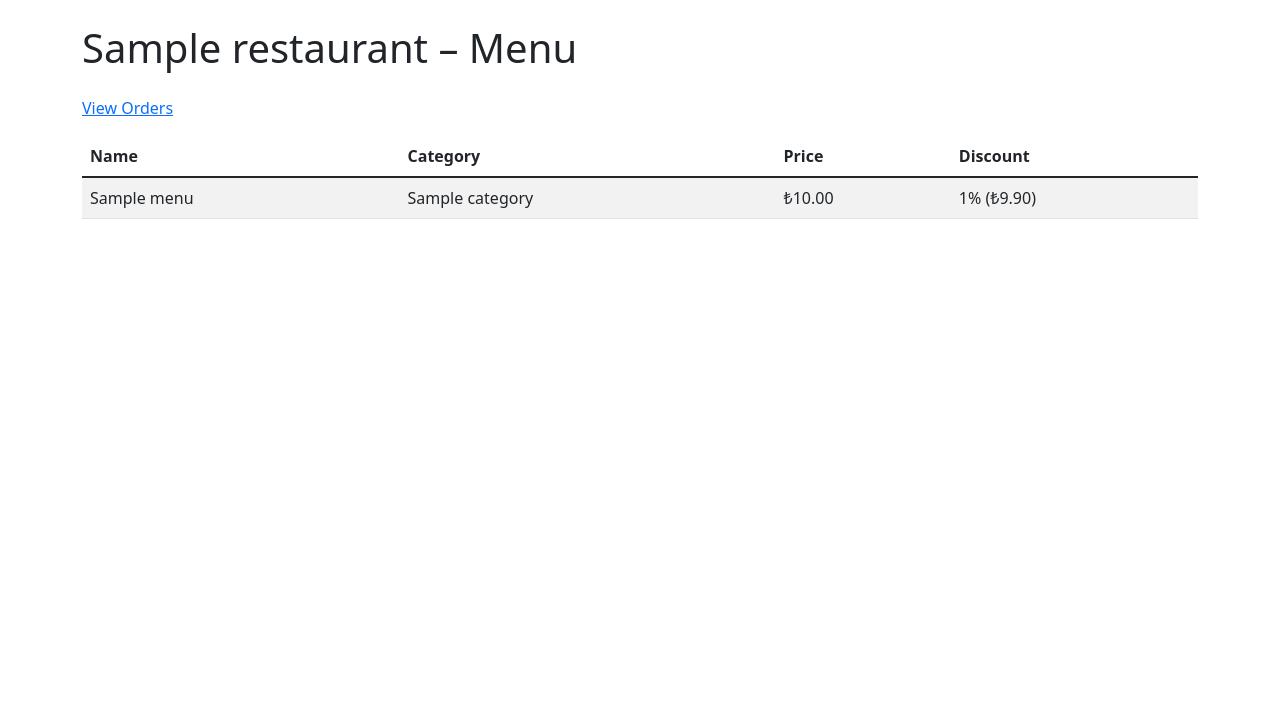
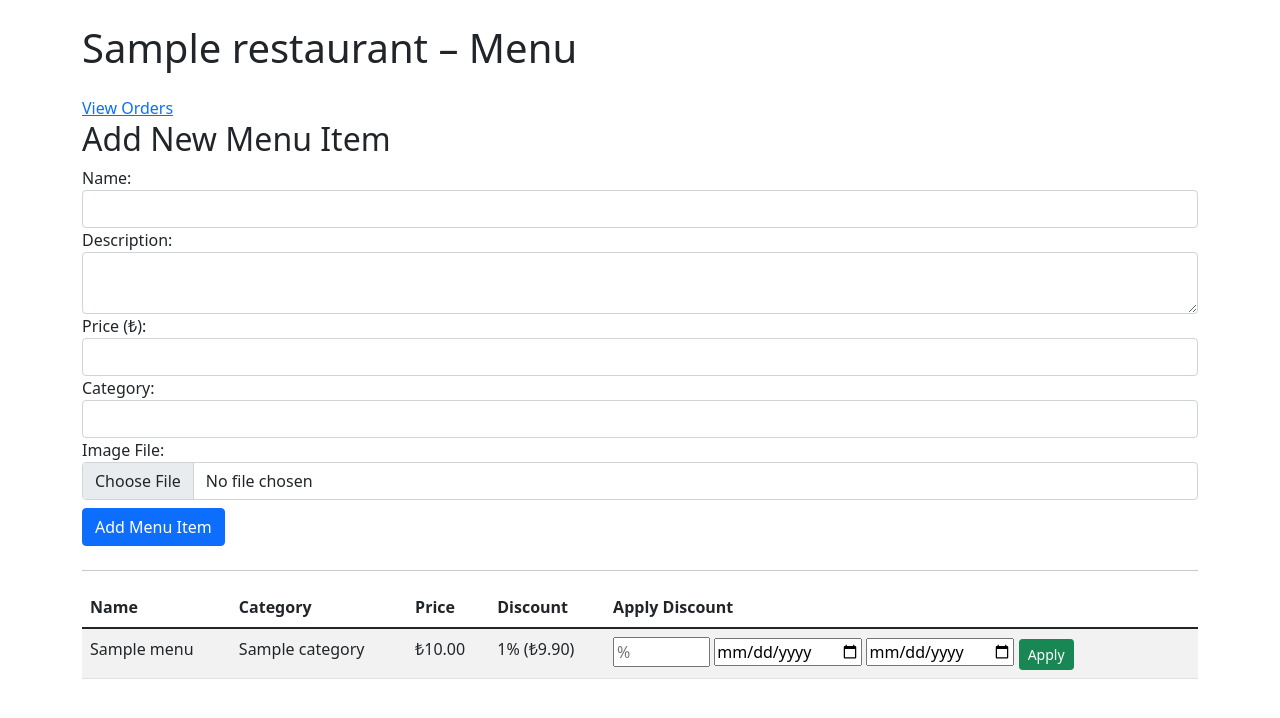
Before and after one commit to aishabunu1/CS202_Group16_Project, a Flask app: template templates/manager/menu.html in a window 1280 px wide. Shown: the part 56-774 px from the top of the page. Run offline with Flask 2, Linux system fonts and the light colour scheme; the template is opened without the code that fills it: most values are stand-ins (such as "Sample title", 1, 10 or a date in 2020).

Commit message:
Implemented  manager menu to add items,  correct current  discounts to show, and  applying new  discount functionality

```diff
--- a/app.py
+++ b/app.py
@@ -19,7 +19,7 @@ app.secret_key = 'your_secret_key_here'
 db_config = {
     'host': 'localhost',
     'user': 'root',
-    'password': 'sabinait',
+    'password': 'Qwertyu2003',
     'database': 'food_ordering_system'
 }
 
@@ -327,25 +327,39 @@ def update_order(order_id):
 @login_required
 @manager_required
 def manager_menu(restaurant_id):
-    # Verify this restaurant belongs to the current manager
+    # Connect to the database
     conn = get_db_connection()
     cursor = conn.cursor(dictionary=True)
 
+    # ✅ Step 1: Verify this restaurant belongs to the logged-in manager
     cursor.execute("""
-        SELECT r.* FROM restaurants r
-        WHERE r.restaurant_id = %s AND r.manager_id = %s
+        SELECT * FROM restaurants
+        WHERE restaurant_id = %s AND manager_id = %s
     """, (restaurant_id, session['user_id']))
+    restaurant = cursor.fetchone()
 
-    restaurant = cursor.fetchone()
     if not restaurant:
         cursor.close()
         conn.close()
-        flash('Restaurant not found or not authorized', 'error')
+        flash('Restaurant not found or not authorized.', 'error')
         return redirect(url_for('manager_dashboard'))
 
-    menu_items = get_menu_items_by_restaurant(restaurant_id)
+    # ✅ Step 2: Get menu items with currently active discounts
+    cursor.execute("""
+        SELECT
+            i.*,
+            d.discount_percentage,
+            d.start_date,
+            d.end_date
+        FROM menu_items i
+        LEFT JOIN discounts d
+            ON i.item_id = d.item_id
+            AND CURDATE() BETWEEN d.start_date AND d.end_date
+        WHERE i.restaurant_id = %s
+    """, (restaurant_id,))
+    menu_items = cursor.fetchall()
 
-    # Get active discounts
+    # ✅ Step 3: Get list of active discounts (optional for display)
     cursor.execute("""
         SELECT d.*, i.name as item_name
         FROM discounts d
@@ -353,15 +367,70 @@ def manager_menu(restaurant_id):
         WHERE i.restaurant_id = %s
         AND CURDATE() BETWEEN d.start_date AND d.end_date
     """, (restaurant_id,))
+    active_discounts = cursor.fetchall()
 
-    active_discounts = cursor.fetchall()
     cursor.close()
     conn.close()
 
+    # ✅ Step 4: Pass everything to the template
     return render_template('manager/menu.html',
-                         restaurant=restaurant,
-                         menu_items=menu_items,
-                         active_discounts=active_discounts)
+                           restaurant=restaurant,
+                           menu_items=menu_items,
+                           active_discounts=active_discounts)
+
+
+
+# Add a new menu item route
+
+@app.route('/manager/menu/add', methods=['POST'])
+@login_required
+@manager_required
+def add_menu_item():
+    restaurant_id = request.form['restaurant_id']
+    name = request.form['name']
+    description = request.form.get('description')
+    price = request.form['price']
+    category = request.form.get('category')
+    image = request.files['image']
+    image_url = image.filename if image else None
+
+    conn = get_db_connection()
+    cursor = conn.cursor()
+    cursor.execute("""
+        INSERT INTO menu_items (restaurant_id, name, description, price, image_url, category)
+        VALUES (%s, %s, %s, %s, %s, %s)
+    """, (restaurant_id, name, description, price, image_url, category))
+    conn.commit()
+    cursor.close()
+    conn.close()
+
+    flash("Menu item added successfully.")
+    return redirect(url_for('manager_menu', restaurant_id=restaurant_id))
+
+
+#apply discount to menu item route
+@app.route('/manager/menu/discount/<int:item_id>', methods=['POST'])
+@login_required
+@manager_required
+def apply_discount(item_id):
+    percentage = request.form['discount_percentage']
+    start_date = request.form['start_date']
+    end_date = request.form['end_date']
+
+    conn = get_db_connection()
+    cursor = conn.cursor()
+    cursor.execute("""
+        INSERT INTO discounts (item_id, discount_percentage, start_date, end_date)
+        VALUES (%s, %s, %s, %s)
+    """, (item_id, percentage, start_date, end_date))
+    conn.commit()
+    cursor.close()
+    conn.close()
+
+    flash("Discount applied successfully.")
+    return redirect(request.referrer or url_for('manager_dashboard'))
+
+
 
 @app.route('/manager/statistics/<int:restaurant_id>')
 @login_required
--- a/database/db_connection.py
+++ b/database/db_connection.py
@@ -6,7 +6,7 @@ def get_db_connection():
         connection = mysql.connector.connect(
             host='localhost',
             user='root',
-            password='sabinait',
+            password='Qwertyu2003',
             database='food_ordering_system'
         )
         return connection
--- a/templates/manager/menu.html
+++ b/templates/manager/menu.html
@@ -3,6 +3,36 @@
 {% block content %}
   <h1 class="mb-4">{{ restaurant.name }} – Menu</h1>
  <a href="{{ url_for('manager_orders', restaurant_id=restaurant.restaurant_id) }}">View Orders</a>
+
+
+
+ <h2>Add New Menu Item</h2>
+<form method="POST" action="/manager/menu/add" enctype="multipart/form-data" class="mb-4">
+  <input type="hidden" name="restaurant_id" value="{{ restaurant.restaurant_id }}">
+  <div class="form-group">
+    <label>Name:</label>
+    <input type="text" name="name" class="form-control" required>
+  </div>
+  <div class="form-group">
+    <label>Description:</label>
+    <textarea name="description" class="form-control"></textarea>
+  </div>
+  <div class="form-group">
+    <label>Price (₺):</label>
+    <input type="number" name="price" step="0.01" class="form-control" required>
+  </div>
+  <div class="form-group">
+    <label>Category:</label>
+    <input type="text" name="category" class="form-control">
+  </div>
+  <div class="form-group">
+    <label>Image File:</label>
+    <input type="file" name="image" class="form-control">
+  </div>
+  <button type="submit" class="btn btn-primary mt-2">Add Menu Item</button>
+</form>
+<hr>
+
 
 
   <table class="table table-striped mt-3">
@@ -12,6 +42,7 @@
         <th>Category</th>
         <th>Price</th>
         <th>Discount</th>
+        <th>Apply Discount</th>
       </tr>
     </thead>
     <tbody>
@@ -28,6 +59,15 @@
               —
             {% endif %}
           </td>
+          <td>
+  <form method="POST" action="/manager/menu/discount/{{ i.item_id }}">
+    <input type="number" name="discount_percentage" min="1" max="100" placeholder="%" required>
+    <input type="date" name="start_date" required>
+    <input type="date" name="end_date" required>
+    <button type="submit" class="btn btn-sm btn-success">Apply</button>
+  </form>
+</td>
+
         </tr>
       {% endfor %}
     </tbody>
```
